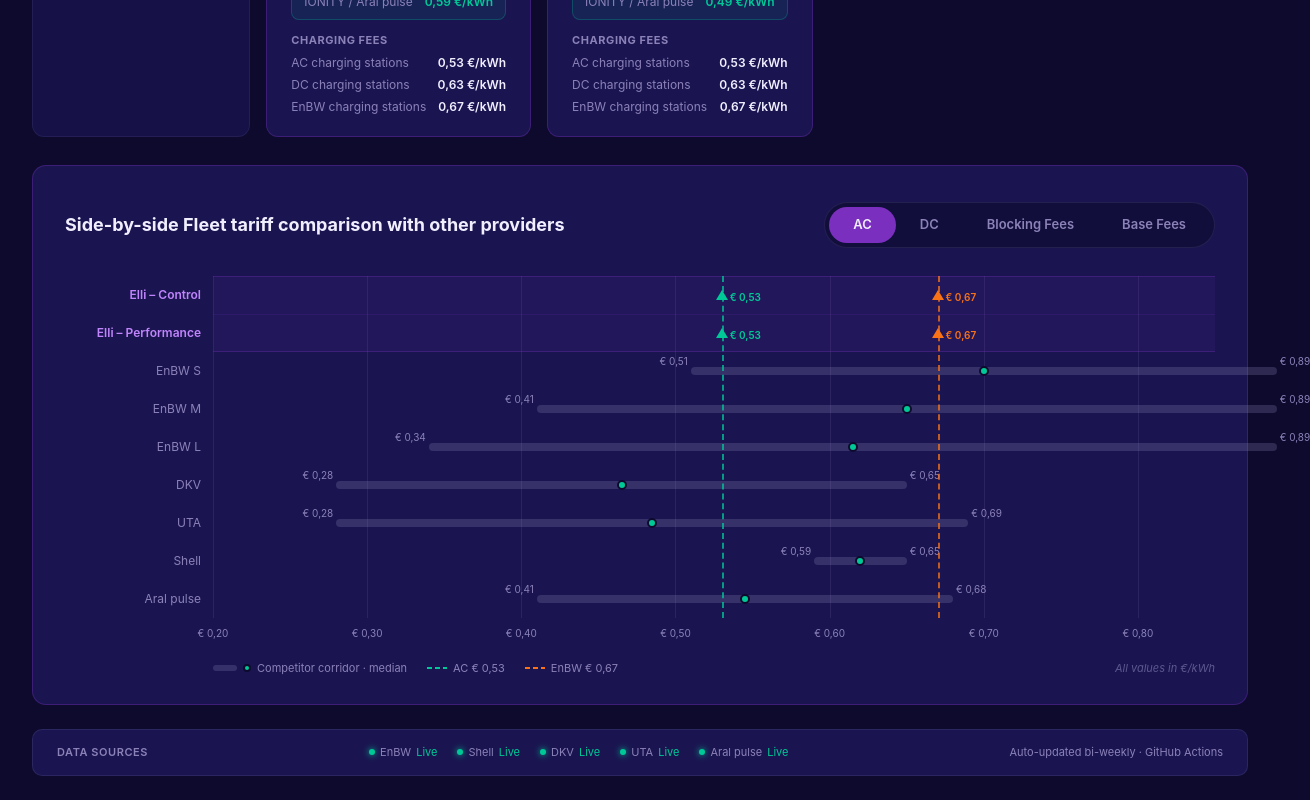
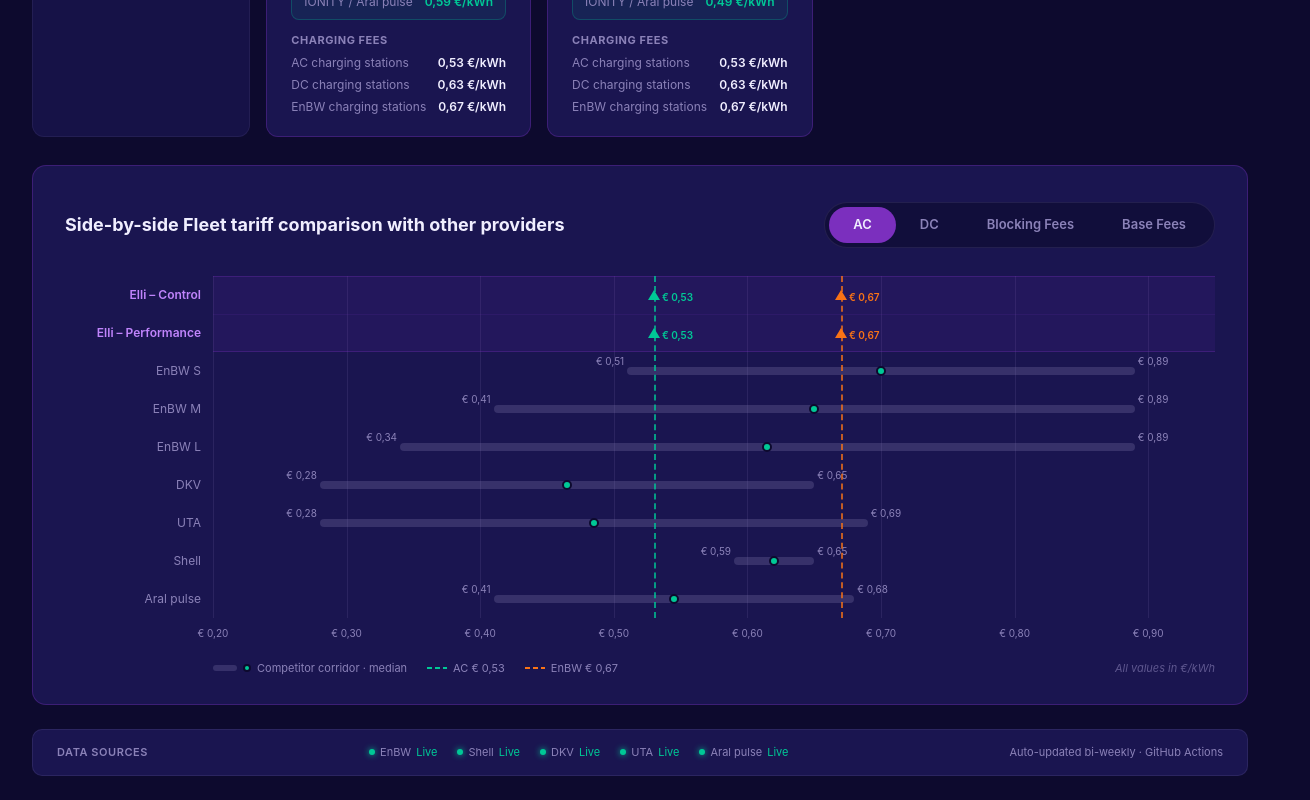
Before and after one commit to Ankita-M-44/pricing, a React (Vite) app: page / in a window 1280 px wide. Shown: the part 381-1181 px from the top of the page, 1310 px wide, since content can reach past the window. Built offline with nearby package versions, Linux system fonts and the light colour scheme.

Commit message:
fix: extend chart max to 0.95 to fit EnBW 0.89 max price

```diff
--- a/src/components/PriceCorridorChart.tsx
+++ b/src/components/PriceCorridorChart.tsx
@@ -13,7 +13,7 @@ interface Props {
 }
 
 const CHART_MIN = 0.20;
-const CHART_MAX = 0.85;
+const CHART_MAX = 0.95;
 const LABEL_WIDTH = 148;
 const ROW_H = 38;
 
@@ -56,7 +56,7 @@ function getAllElliLines(elliProviders: ElliProvider[], type: ChargingType) {
   return Array.from(seen.entries()).map(([value, meta]) => ({ value, ...meta }));
 }
 
-const ticks = [0.20, 0.30, 0.40, 0.50, 0.60, 0.70, 0.80];
+const ticks = [0.20, 0.30, 0.40, 0.50, 0.60, 0.70, 0.80, 0.90];
 
 export default function PriceCorridorChart({ competitors, elliProviders, type, theme, lang }: Props) {
   const overlayLines = getAllElliLines(elliProviders, type);
```
